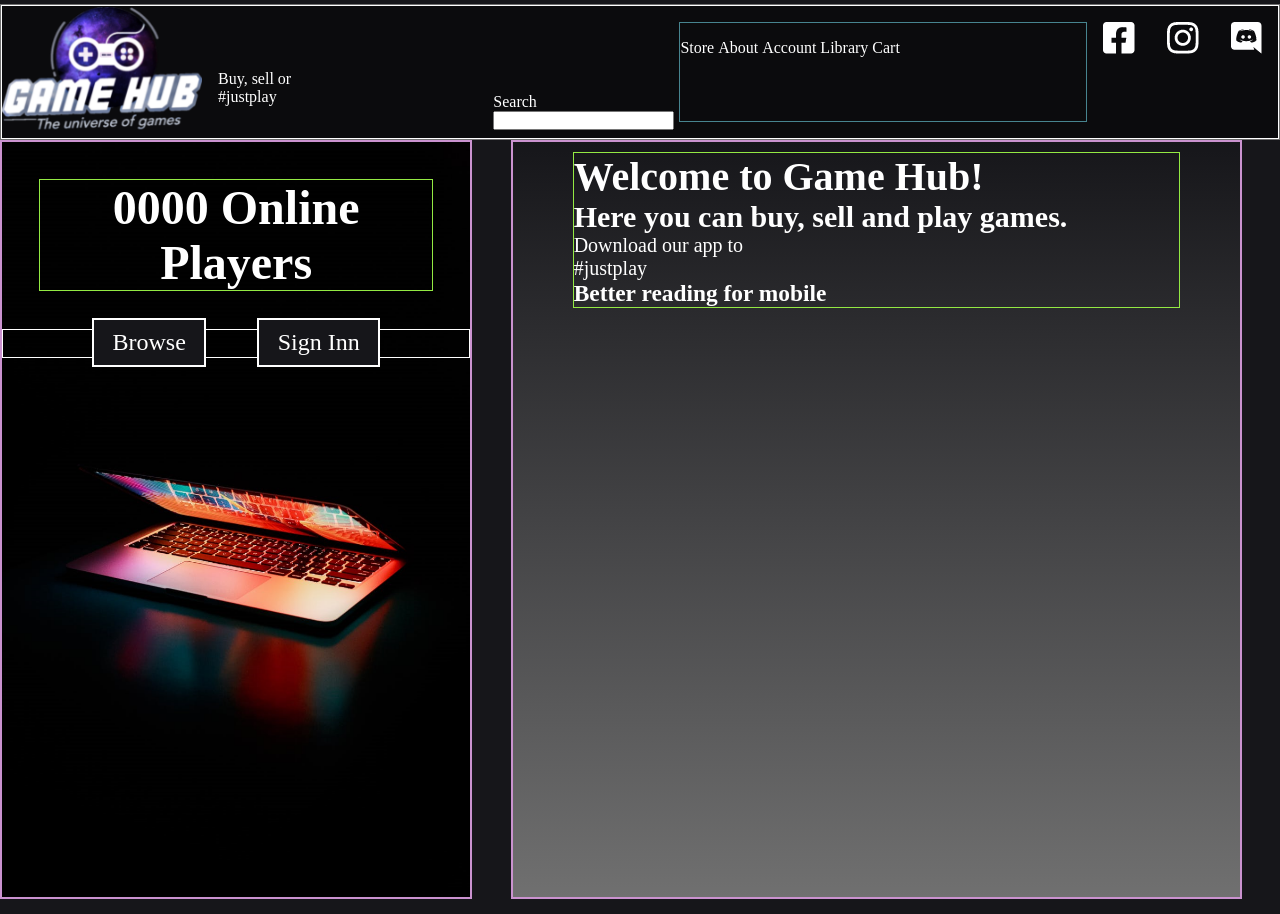
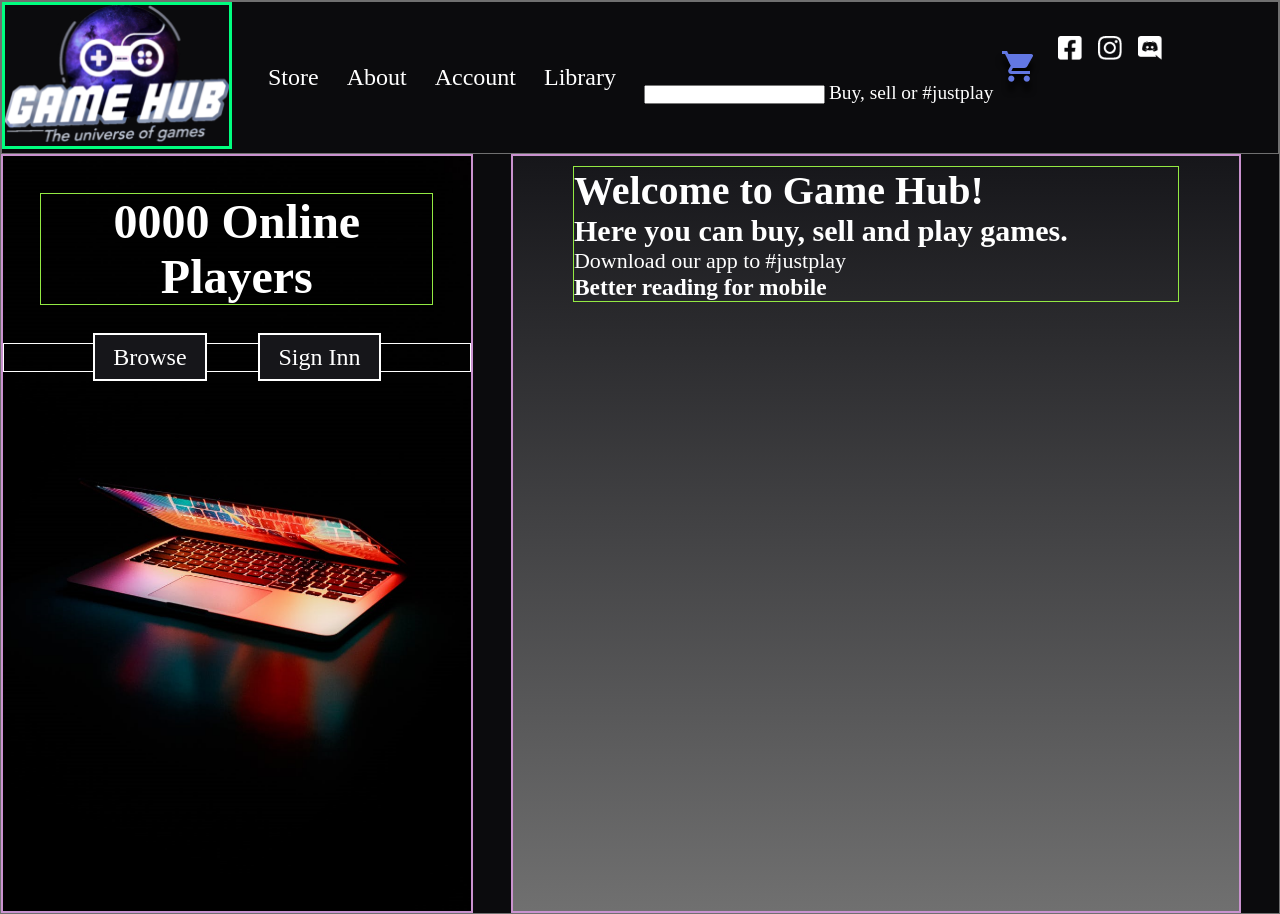
Before and after one commit to Noroff-FEU-Assignments/cross-course-project-Kokkismile, a plain HTML site: page index.html in a window 1280 px wide. Drawn offline with Linux system fonts and the light colour scheme.

Commit message:
merged test with index

```diff
--- a/css/stylesheet.css
+++ b/css/stylesheet.css
@@ -13,6 +13,195 @@ h1, h2, h3, p {
     color: white;
 }
 
+header {
+    background-color: #0b0b0d;
+    border: solid 1px #707070;
+}
+
+a {
+    text-decoration: none;
+    color: white;
+}
+/*Horizontal- and hamburger menu/*/
+nav {
+    display: none;
+}
+
+.item2:hover, .item:hover {
+    text-decoration: underline;
+}
+
+#hamburger-menue:checked ~ nav {
+    display: block;
+}
+
+#hamburger-menue {
+    display: none;
+}
+
+.hide_show-hamburger {
+    margin-left: 95%;
+}
+
+#hamburger-icon {
+    margin-top: -100%;
+}
+
+#vertical-list {
+    margin-left: 70%;
+}
+
+ul {
+    list-style-type: none;
+
+}
+
+#vertical-list > li {
+    margin: 0em 0.5em 0.5em 0em;
+}
+
+li + .item2 {
+    background-color: #525255;
+    font-size: 2em;
+    border: solid 1px #707070;
+}
+
+#show-horizontal-list li {
+    background-color: #0B0B0D;
+    display: inline;
+    margin: 0.5em;
+    font-size: 1.5em;
+}
+
+@media (min-width: 600px) {.hide_show-hamburger {
+    display: none;
+}}
+
+@media (min-width: 600px) {#show-horizontal-list {
+    display: block;
+}}
+
+@media (max-width: 600px) {.cart-button {
+    display: none;
+}}
+
+/*Header layout/*/
+.header-elements {
+    display: flex;
+    align-items:center;
+}
+
+.topnav-icons-search-wrap {
+    display: flex;
+    align-items: center;
+}
+
+#media-icons {
+    display: flex;
+    flex-direction: row;
+    margin-top: -35%;
+}
+
+#media-icon {
+    margin-left: 1em;
+    height: auto;
+    width: 1.5em;
+}
+
+.slogan, p {
+    font-size: 1.1em;
+    color: white;
+    display: inline-block;
+}
+
+.logo-wrap {
+    display: flex;
+    flex-direction: column;
+}
+#gamehub-logo{
+    width: 100%;
+    height: auto;
+    min-width: 200px;
+    border: solid springgreen;
+}
+
+.wrap-search-slogan {
+    align-self: flex-end;
+    margin-left: 1em;
+}
+/*header ends/*/
+
+.box-wrapper {
+    display: flex;
+    height: 759px;
+    flex-direction: column;
+}
+
+@media (min-width: 600px) {.box-wrapper {flex-direction: row;}}
+
+.welcomebox_one {
+    background-image: url(../images/pexels-photo-2047905.png); /*try crop bottom of pic away/*/
+    background-repeat: no-repeat;
+    background-size: 100% 100%; /*Is there a bether way to do this? (responsive bg pic) /*/
+    max-width: 890px;
+    min-width: 350px;
+    min-height: 500px;
+    flex-grow: 2;
+    border: solid 2px rgb(202, 146, 207);
+}
+
+.welcomebox_two {
+    background-image: linear-gradient(#16161A,#707070);
+    flex-grow: 4;
+    min-height: 500px; /*Why is box2 shorter than box1 /*/
+    min-width: 250px;
+    margin-left: 3%;
+    margin-right: 3%;
+    border: solid 2px rgb(202, 146, 207);
+}
+
+/*@media (min-width: 600px) {.welcomebox_two {margin: 0;}} this dont work as intended/*/
+
+.welcometext {
+    margin:10px 60px;
+    font-size: 20px;
+    text-align: center left;/*Find a way to have text centered AND on the left consistently/*/
+    border: solid 1px rgb(147, 233, 67);
+}
+
+.online-players {
+    font-size: 3rem;
+    margin: 8%;
+    text-align: center;
+    border: solid 1px rgb(147, 233, 67);
+}
+.button-homepage1, .button-homepage2 { /*merge into one button class/*/
+    background-color: #16161A;
+    border: solid 2px white;
+    width: 10%;
+    height: 5%;
+    padding: 2% 4%;
+    font-size: 1.5rem;
+    margin: 5%;
+}
+
+.center-buttons {
+ border: solid 1px white;
+ text-align: center;
+ position: relative;
+ top: auto;
+}
+
+@media (min-width: 600px) {.button-homepage1 .button-homepage2 {
+width: 5%;
+height: 2%;
+font-size: 15px;
+}}
+
+
+
+
+/*
   body {
     background-color: #16161a;
     font-family:'open-sans'
@@ -92,70 +281,4 @@ a {
     color: rgb(255, 255, 255);
     text-decoration: none;
 }
-
-.box-wrapper {
-    display: flex;
-    height: 759px;
-    flex-direction: column;
-}
-
-@media (min-width: 600px) {.box-wrapper {flex-direction: row;}}
-
-.welcomebox_one {
-    background-image: url(../images/pexels-photo-2047905.png); /*try crop bottom of pic away/*/
-    background-repeat: no-repeat;
-    background-size: 100% 100%; /*Is there a bether way to do this? (responsive bg pic) /*/
-    max-width: 890px;
-    min-width: 350px;
-    min-height: 500px;
-    flex-grow: 2;
-    border: solid 2px rgb(202, 146, 207);
-}
-
-.welcomebox_two {
-    background-image: linear-gradient(#16161A,#707070);
-    flex-grow: 4;
-    min-height: 500px; /*Why is box2 shorter than box1 /*/
-    min-width: 250px;
-    margin-left: 3%;
-    margin-right: 3%;
-    border: solid 2px rgb(202, 146, 207);
-}
-
-/*@media (min-width: 600px) {.welcomebox_two {margin: 0;}} this dont work as intended/*/
-
-.welcometext {
-    margin:10px 60px;
-    font-size: 20px;
-    text-align: center left;/*Find a way to have text centered AND on the left consistently/*/
-    border: solid 1px rgb(147, 233, 67);
-}
-
-.online-players {
-    font-size: 3rem;
-    margin: 8%;
-    text-align: center;
-    border: solid 1px rgb(147, 233, 67);
-}
-.button-homepage1, .button-homepage2 { /*merge into one button class/*/
-    background-color: #16161A;
-    border: solid 2px white;
-    width: 10%;
-    height: 5%;
-    padding: 2% 4%;
-    font-size: 1.5rem;
-    margin: 5%;
-}
-
-.center-buttons {
- border: solid 1px white;
- text-align: center;
- position: relative;
- top: auto;
-}
-
-@media (min-width: 600px) {.button-homepage1 .button-homepage2 {
-width: 5%;
-height: 2%;
-font-size: 15px;
-}}
+/*/
--- a/css/stylesheettest.css
+++ b/css/stylesheettest.css
@@ -120,3 +120,4 @@ li + .item2 {
     align-self: flex-end;
     margin-left: 1em;
 }
+/*header ends/*/
--- a/index.html
+++ b/index.html
@@ -12,35 +12,55 @@
 
   <body>
     <header>
-
-      <div class="navigation-container">
-       <a href="index.html">
-        <img src="images/Gamehublogo copy3.png" class="logo">
-        </img>
-       </a>
-     <div class="slogan"><p>Buy, sell or</p> <p>#justplay</p></div>
-     <div class="search"><p>Search</p> <input search> </div>
-      <nav>
-        <div id="navitem-wrapper">
-          <ul id="navigation-list">
-              <li class="item"><a href="Store.html">Store</li>
+      <header>
+        <div class="header-elements">
+         <div class="logo-wrap"><a href="index.html"><img src="/images/Gamehublogo copy3.png" alt="Game Hub logo" id="gamehub-logo"></a></div>
+          <div class="topnav-icons-search-wrap">
+             <div class="topnav">
+                 <nav id="show-horizontal-list">
+                     <ul id="horizontal-list">
+                         <li class="item"></li>
+                         <li class="item"><a href="Store.html">Store</a></li>
                          <li class="item"><a href="About.html">About</a></li>
                          <li class="item"><a href="Account.html">Account</a></li>
                          <li class="item"><a href="Library.html">Library</a></li>
-              <li class="item"><a href="index.html">Cart</a></li>
                      </ul>
+                 </nav>
               </div>
-      </nav>
-
+            <div class="wrap-search-slogan">
+             <input type="search" id="search-bar">
+               <label for="search" id="search-text"></label>
+                 <div class="slogan">
+                  <p>Buy, sell or #justplay</p>
+                 </div>
+             </div>
+             <div class="cart-button">
+                 <a href="#"><img src="/images/icons/ic_shopping_cart_24px.png" alt="shopping cart button" id="cart-icon"></a>
+             </div>
              <div class="social-media">
                  <ul id="media-icons">
-        <li id="icon"><a href="http://www.facebook.com"><img src="/images/icons/Icon awesome-facebook-square.png"></a></li>
-        <li id="icon"><a href="https://www.instagram.com"><img src="/images/icons/Icon awesome-instagram.png"></a></li>
-        <li id="icon"><a href="https://www.discord.com"><img src="/images/icons/Icon awesome-discord.png"></a></li>
+                   <li><a href="http://www.facebook.com"><img src="/images/icons/Icon awesome-facebook-square.png" id="media-icon" alt="social media facebook button"></a></li>
+                   <li><a href="https://www.instagram.com"><img src="/images/icons/Icon awesome-instagram.png" id="media-icon" alt="social media instagram button"></a></li>
+                   <li><a href="https://www.discord.com"><img src="/images/icons/Icon awesome-discord.png" id="media-icon" alt="social media discord button"></a></li>
                  </ul>
              </div>
           </div>
+          </div>
 
+       <div class="hide_show-hamburger"><label for="hamburger-menue">
+           <img src="/images/icons/Hamburger-menue-white.png" id="hamburger-icon"></label>
+       </div>
+         <input type="checkbox" id="hamburger-menue">
+             <nav>
+                 <ul id="vertical-list">
+                     <li class="item"></li>
+                     <li class="item2"><a href="Store.html">Store</a></li>
+                     <li class="item2"><a href="About.html">About</a></li>
+                     <li class="item2"><a href="Account.html">Account</a></li>
+                     <li class="item2"><a href="Library.html">Library</a></li>
+                     <li class="item2"><a href="index.html">Cart</a></li>
+                 </ul>
+             </nav>
     </header>
 
   <main>
```
Also changed, not shown: indextest.html (+3 -12 lines). Lines whose indentation alone changed are shown as unchanged.
